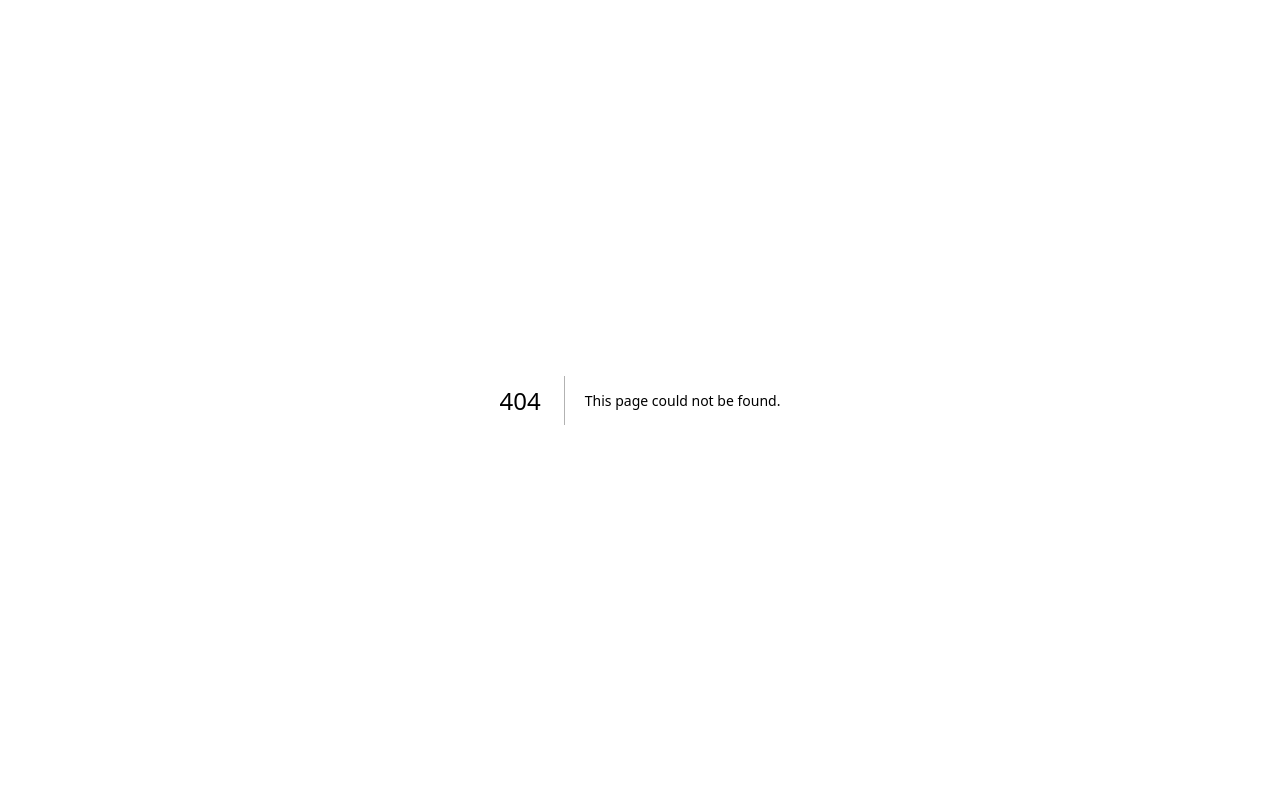
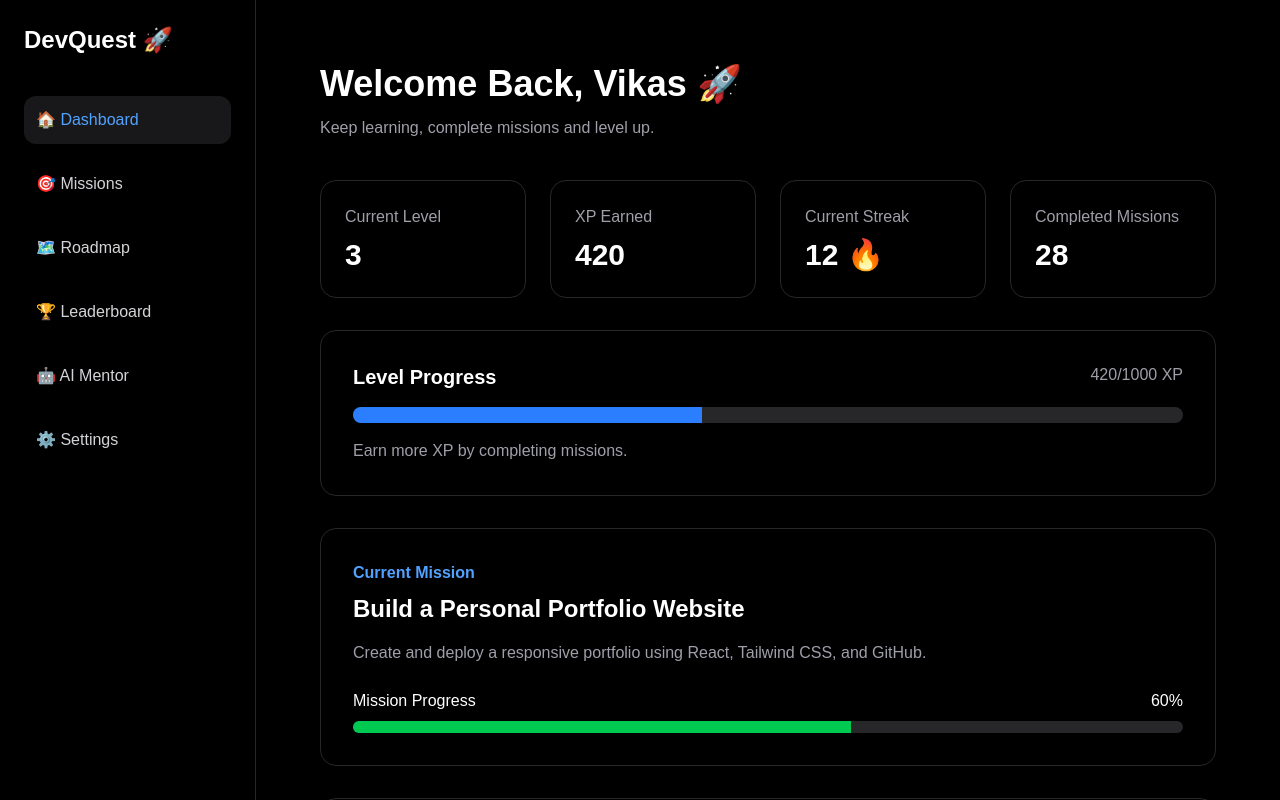
Before and after one commit to vikasthakur-2004/devquest, a Next.js app in the folder client/: page /dashboard in a window 1280 px wide. Before the commit this address had no page. Shown: the top 800 px of the page. Built offline with nearby package versions, Linux system fonts and the light colour scheme.

Commit message:
feat: enhance dashboard sidebar navigation UI

```diff
--- /dev/null
+++ b/client/app/dashboard/page.tsx
@@ -0,0 +1,28 @@
+import DashboardLayout from "@/components/dashboard/DashboardLayout";
+import RecentActivity from "@/components/dashboard/RecentActivity";
+import CurrentMission from "@/components/dashboard/CurrentMission";
+import LevelProgress from "@/components/dashboard/LevelProgress";
+import StatsCard from "@/components/dashboard/StatsCard";
+import { dashboardStats } from "@/constants/dashboardStats";
+export default function DashboardPage() {
+  return (
+     <DashboardLayout>
+    <main className="min-h-screen bg-black text-white p-8">
+      <h1 className="text-4xl font-bold">Welcome Back, Vikas 🚀</h1>
+
+      <p className="text-zinc-400 mt-3">
+        Keep learning, complete missions and level up.
+      </p>
+
+      <div className="grid md:grid-cols-4 gap-6 mt-10">
+        {dashboardStats.map((stat) => (
+          <StatsCard key={stat.title} title={stat.title} value={stat.value} />
+        ))}
+      </div>
+      <LevelProgress />
+      <CurrentMission />
+      <RecentActivity />
+    </main>
+    </DashboardLayout>
+  );
+}
--- /dev/null
+++ b/client/components/dashboard/CurrentMission.tsx
@@ -0,0 +1,32 @@
+export default function CurrentMission() {
+  return (
+    <div className="border border-zinc-800 rounded-2xl p-8 mt-8">
+      <p className="text-blue-400 font-semibold">
+        Current Mission
+      </p>
+
+      <h2 className="text-2xl font-bold mt-2">
+        Build a Personal Portfolio Website
+      </h2>
+
+      <p className="text-zinc-400 mt-4">
+        Create and deploy a responsive portfolio using React,
+        Tailwind CSS, and GitHub.
+      </p>
+
+      <div className="mt-6">
+        <div className="flex justify-between mb-2">
+          <span>Mission Progress</span>
+          <span>60%</span>
+        </div>
+
+        <div className="w-full h-3 bg-zinc-800 rounded-full overflow-hidden">
+          <div
+            className="h-full bg-green-500"
+            style={{ width: "60%" }}
+          />
+        </div>
+      </div>
+    </div>
+  );
+}
--- /dev/null
+++ b/client/components/dashboard/DashboardLayout.tsx
@@ -0,0 +1,17 @@
+import Sidebar from "./Sidebar";
+
+export default function DashboardLayout({
+  children,
+}: {
+  children: React.ReactNode;
+}) {
+  return (
+    <div className="flex bg-black text-white min-h-screen">
+      <Sidebar />
+
+      <main className="flex-1 p-8">
+        {children}
+      </main>
+    </div>
+  );
+}
--- /dev/null
+++ b/client/components/dashboard/LevelProgress.tsx
@@ -0,0 +1,31 @@
+export default function LevelProgress() {
+  const currentXP = 420;
+  const nextLevelXP = 1000;
+
+  const percentage = (currentXP / nextLevelXP) * 100;
+
+  return (
+    <div className="border border-zinc-800 rounded-2xl p-8 mt-8">
+      <div className="flex justify-between mb-4">
+        <h2 className="text-xl font-bold">
+          Level Progress
+        </h2>
+
+        <span className="text-zinc-400">
+          {currentXP}/{nextLevelXP} XP
+        </span>
+      </div>
+
+      <div className="w-full h-4 bg-zinc-800 rounded-full overflow-hidden">
+        <div
+          className="h-full bg-blue-500"
+          style={{ width: `${percentage}%` }}
+        />
+      </div>
+
+      <p className="text-zinc-400 mt-4">
+        Earn more XP by completing missions.
+      </p>
+    </div>
+  );
+}
--- /dev/null
+++ b/client/components/dashboard/RecentActivity.tsx
@@ -0,0 +1,27 @@
+export default function RecentActivity() {
+  const activities = [
+    "Completed React Basics Mission",
+    "Earned 50 XP",
+    "Reached Level 3",
+    "7 Day Streak Achieved",
+  ];
+
+  return (
+    <div className="border border-zinc-800 rounded-2xl p-8 mt-8">
+      <h2 className="text-2xl font-bold">
+        Recent Activity
+      </h2>
+
+      <div className="mt-6 space-y-4">
+        {activities.map((activity, index) => (
+          <div
+            key={index}
+            className="border border-zinc-800 rounded-xl p-4"
+          >
+            {activity}
+          </div>
+        ))}
+      </div>
+    </div>
+  );
+}
--- /dev/null
+++ b/client/components/dashboard/Sidebar.tsx
@@ -0,0 +1,48 @@
+export default function Sidebar() {
+  return (
+    <aside className="w-64 min-h-screen border-r border-zinc-800 p-6">
+      <div className="mb-8">
+        <h2 className="text-2xl font-bold mb-10">DevQuest 🚀</h2>
+        </div>
+
+      <div className="flex flex-col gap-4 text-zinc-300">
+        <a
+          href="#"
+          className="flex items-center gap-3 px-3 py-3 rounded-xl bg-zinc-900 text-blue-400"
+        >
+          🏠 Dashboard
+        </a>
+        <a
+          href="#"
+          className="flex items-center gap-3 px-3 py-3 rounded-xl hover:bg-zinc-900 hover:text-blue-400 transition"
+        >
+          🎯 Missions
+        </a>
+        <a
+          href="#"
+          className="flex items-center gap-3 px-3 py-3 rounded-xl hover:bg-zinc-900 hover:text-blue-400 transition"
+        >
+          🗺️ Roadmap
+        </a>
+        <a
+          href="#"
+          className="flex items-center gap-3 px-3 py-3 rounded-xl hover:bg-zinc-900 hover:text-blue-400 transition"
+        >
+          🏆 Leaderboard
+        </a>
+        <a
+          href="#"
+          className="flex items-center gap-3 px-3 py-3 rounded-xl hover:bg-zinc-900 hover:text-blue-400 transition"
+        >
+          🤖 AI Mentor
+        </a>
+        <a
+          href="#"
+          className="flex items-center gap-3 px-3 py-3 rounded-xl hover:bg-zinc-900 hover:text-blue-400 transition"
+        >
+          ⚙️ Settings
+        </a>
+      </div>
+    </aside>
+  );
+}
--- /dev/null
+++ b/client/components/dashboard/StatsCard.tsx
@@ -0,0 +1,21 @@
+interface StatsCardProps {
+  title: string;
+  value: string;
+}
+
+export default function StatsCard({
+  title,
+  value,
+}: StatsCardProps) {
+  return (
+    <div className="border border-zinc-800 rounded-2xl p-6">
+      <p className="text-zinc-400">
+        {title}
+      </p>
+
+      <h2 className="text-3xl font-bold mt-2">
+        {value}
+      </h2>
+    </div>
+  );
+}
--- /dev/null
+++ b/client/constants/dashboardStats.ts
@@ -0,0 +1,18 @@
+export const dashboardStats = [
+  {
+    title: "Current Level",
+    value: "3",
+  },
+  {
+    title: "XP Earned",
+    value: "420",
+  },
+  {
+    title: "Current Streak",
+    value: "12 🔥",
+  },
+  {
+    title: "Completed Missions",
+    value: "28",
+  },
+];
```
Also changed, not shown: client/components/dashboard/DashboardHeader.tsx (added), client/components/dashboard/MissionCard.tsx (added).
